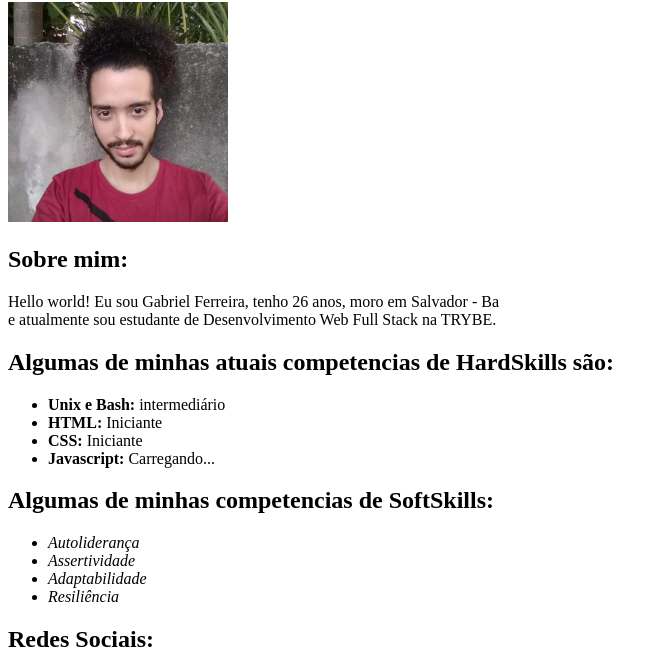
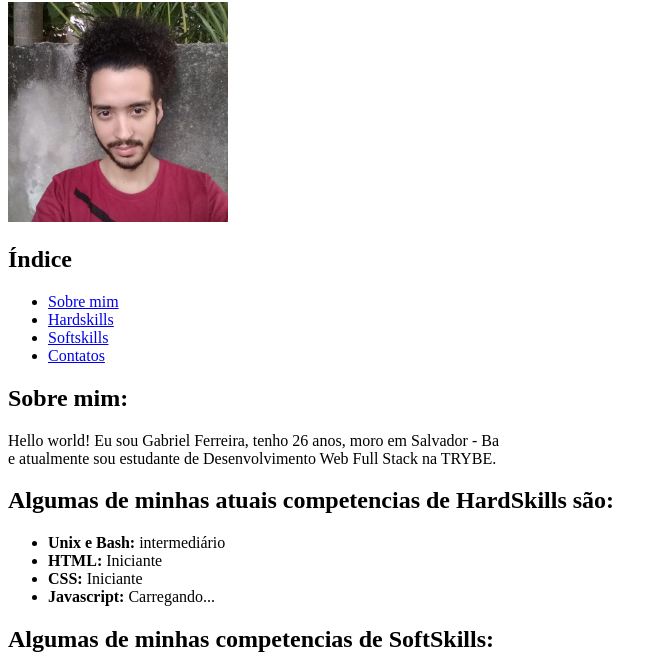
Before and after one commit to gabrielsfdev/gabrielsfdev.github.io, a plain HTML site: page index.html in a window 1280 px wide. Shown: the part 78-748 px from the top of the page, without its empty margins (0-667 px from the left). Drawn offline with Linux system fonts and the light colour scheme.

Commit message:
inserção de indice com links internos

```diff
--- a/index.html
+++ b/index.html
@@ -11,11 +11,17 @@
         <h1 id="perf">Gabriel da Silva Ferreira</h1>
     </header>
     <img src="perf.jpg" alt="Foto perfil Gabriel" width="220px" >
+    <h2>Índice</h2>
+        <ul><li><a href="#sobremim"> Sobre mim</a></li>
+            <li><a href="#hardskills"> Hardskills</a></li>
+            <li><a href="#softskills">Softskills</a></li>
+            <li><a href="#contatos">Contatos</a></li>
+        </ul>
     <div>
-        <h2>Sobre mim:</h2>
+        <h2 id="sobremim">Sobre mim:</h2>
         <p>Hello world! Eu sou Gabriel Ferreira, tenho 26 anos, moro em Salvador - Ba <br> e atualmente sou estudante de Desenvolvimento Web Full Stack na TRYBE.
         </p>
-        <h2>Algumas de minhas atuais competencias de HardSkills são:</h2>
+        <h2 id="hardskills">Algumas de minhas atuais competencias de HardSkills são:</h2>
 
         <p>
         <ul><li><strong>Unix e Bash:</strong> intermediário</li>
@@ -23,7 +29,7 @@
             <li><strong>CSS:</strong> Iniciante</li>
             <li><strong>Javascript:</strong> Carregando...</li>
         </ul>
-        <h2>Algumas de minhas competencias de SoftSkills:</h2>
+        <h2 id="softskills">Algumas de minhas competencias de SoftSkills:</h2>
         <ul>
         <li><em>Autoliderança</em> </li>
         <li><em>Assertividade</em></li>
@@ -33,10 +39,10 @@
         </p>
     </div>
     <div>
-        <h2>Redes Sociais:</h2>
+        <h2 id="contatos">Redes Sociais:</h2>
         <p>
-            <a href="https://github.com/gabrielsfdev">GitHub</a>
-            <a href="https://www.instagram.com/gabriel8_sf/">Instagram</a>
+            <a href="https://github.com/gabrielsfdev" target="_blank">GitHub</a>
+            <a href="https://www.instagram.com/gabriel8_sf/" target="_blank">Instagram</a>
         </p>
     </div>
 
```
